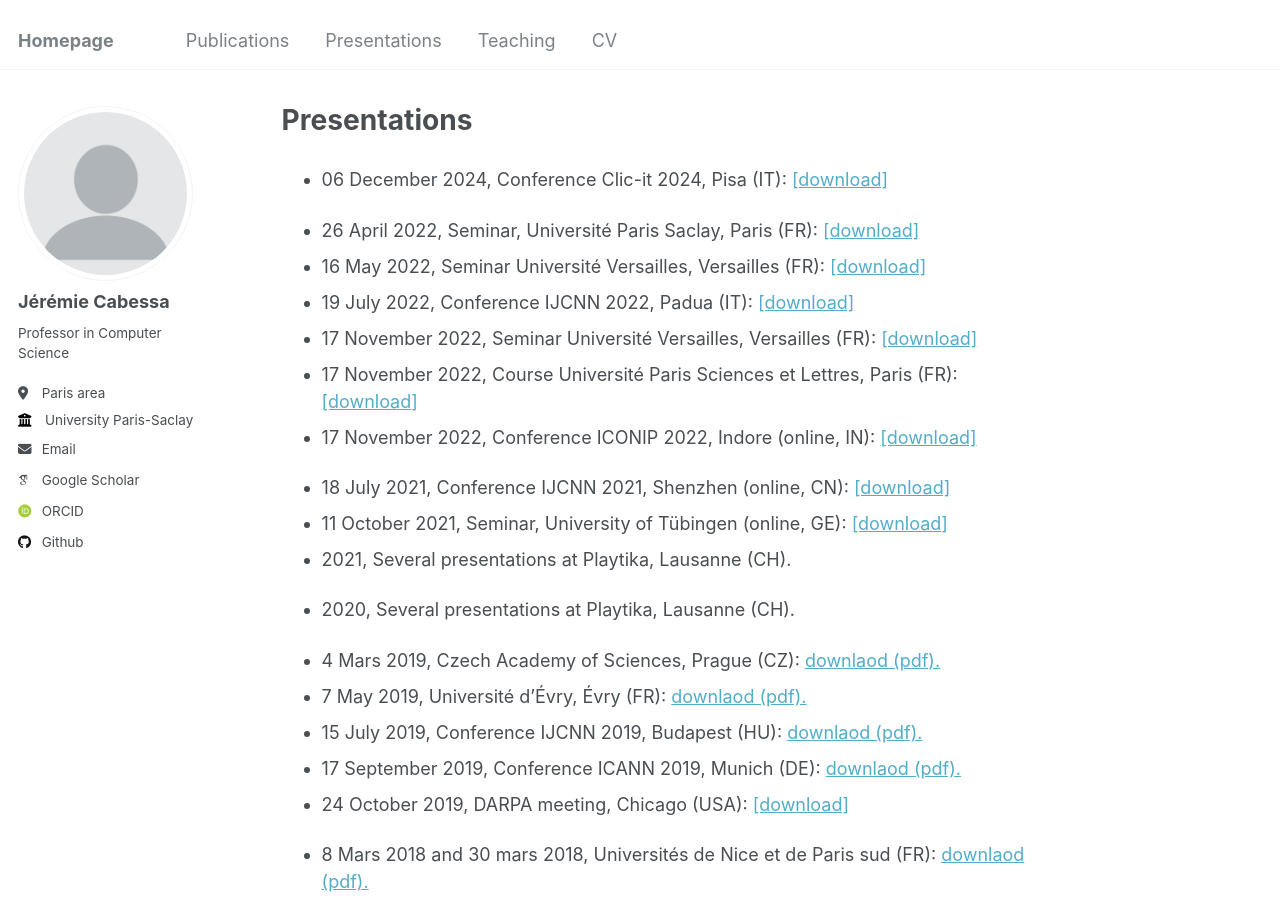
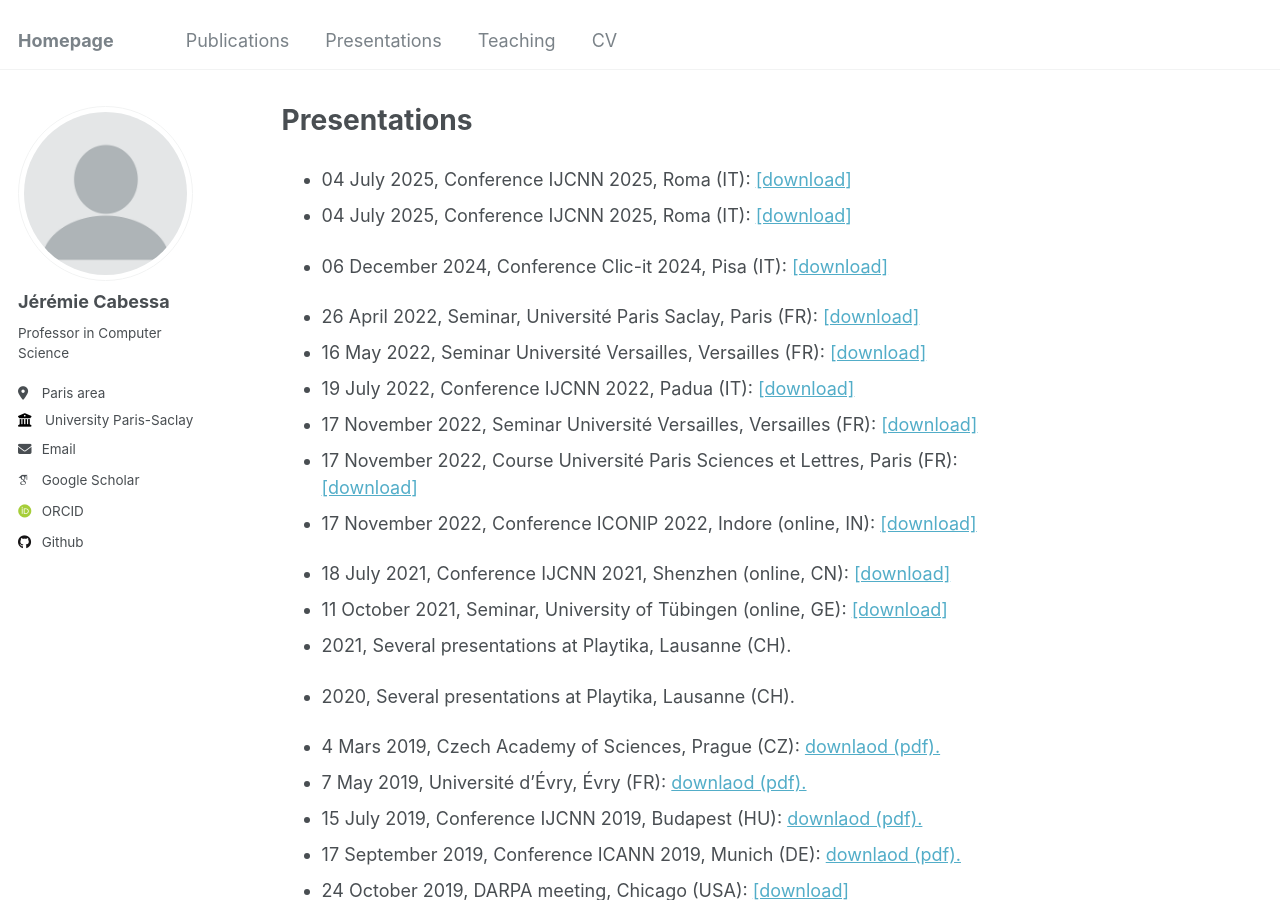
Before and after one commit to JeremCab/jeremcab.github.io, a Jekyll site: the page built from _pages/my_presentations.md, in a window 1280 px wide and 900 px high. Built offline with Jekyll 4.4.1, drawn with Linux system fonts in a browser that asks for light colours; some web fonts are replaced.

Commit message:
Add IJCNN presentations

```diff
--- a/_pages/my_presentations.md
+++ b/_pages/my_presentations.md
@@ -6,6 +6,9 @@ redirect_from:
   - "/nmp/"
   - "/nmp.html"
 ---
+
+* 04 July 2025, Conference IJCNN 2025, Roma (IT): [[download]](/files/presentations/JCabessa_04-07-25_2.pdf.zip)
+* 04 July 2025, Conference IJCNN 2025, Roma (IT): [[download]](/files/presentations/JCabessa_04-07-25_1.pdf.zip)
 
 * 06 December 2024, Conference Clic-it 2024, Pisa (IT): [[download]](/files/presentations/JCabessa_06-12-24.pdf.zip)
 
```
Also changed, not shown: _pages/my_publications.md (line endings or trailing spaces), 2 other files.
